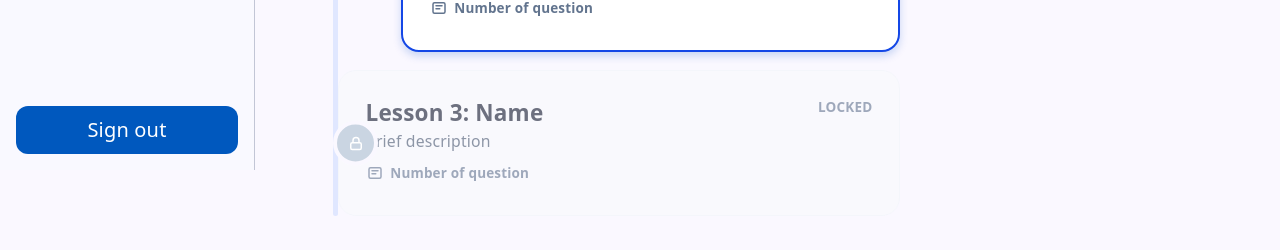
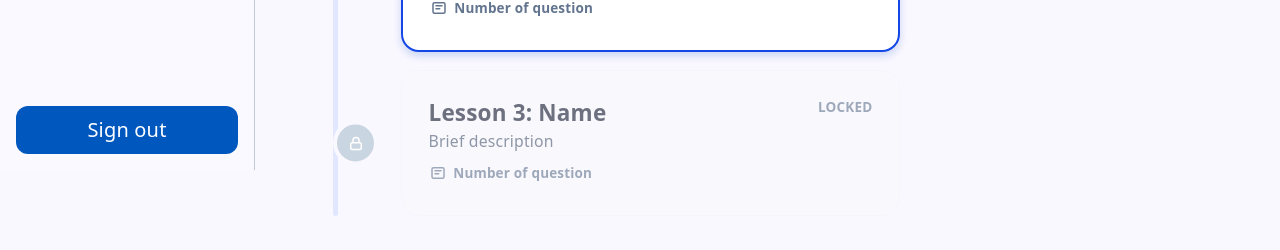
Before and after one commit to mthupham/STUDIFY, a React (Vite) app in the folder Frontend/: page /lessons in a window 1280 px wide. Shown: the part 630-880 px from the top of the page. Built offline with nearby package versions, Linux system fonts and the light colour scheme; no server answers.

Commit message:
hotfix: Chỉnh placement của icon ổ khóa

```diff
--- a/Frontend/src/features/learning/lesson/LessonPage.tsx
+++ b/Frontend/src/features/learning/lesson/LessonPage.tsx
@@ -139,7 +139,7 @@ export default function LessonPage() {
                   </div>
 
                   {/* Bài 3 (Kèm Marker Ổ khóa) */}
-                  <div className="relative w-full">
+                  <div className="relative w-full md:pl-14">
                     <LessonCard {...section.lessons[2]} />
                     <span className="hidden md:flex absolute -left-1 top-1/2 -translate-y-1/2 w-10 h-10 rounded-full border-4 border-[#faf8ff] bg-slate-300 text-white z-20 items-center justify-center">
                       <svg
```
